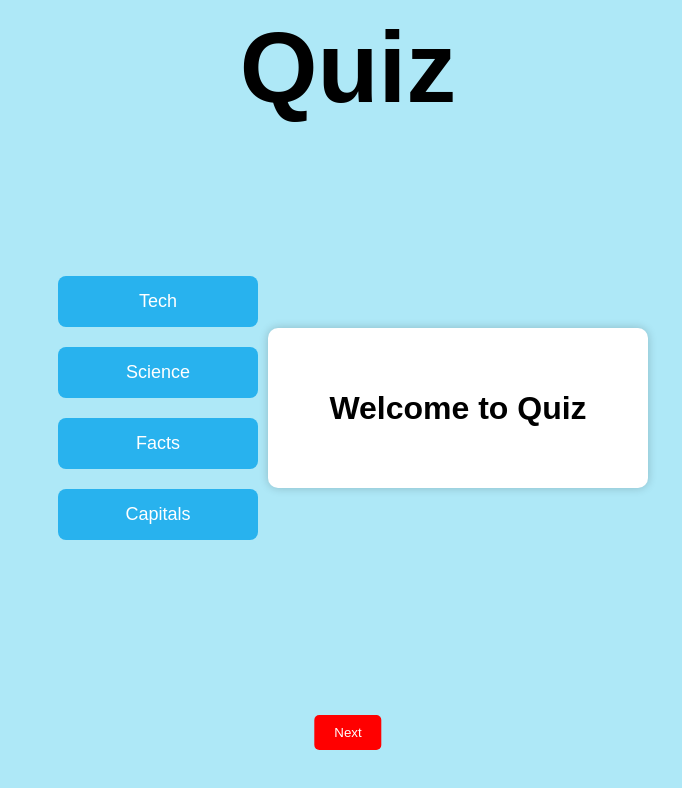
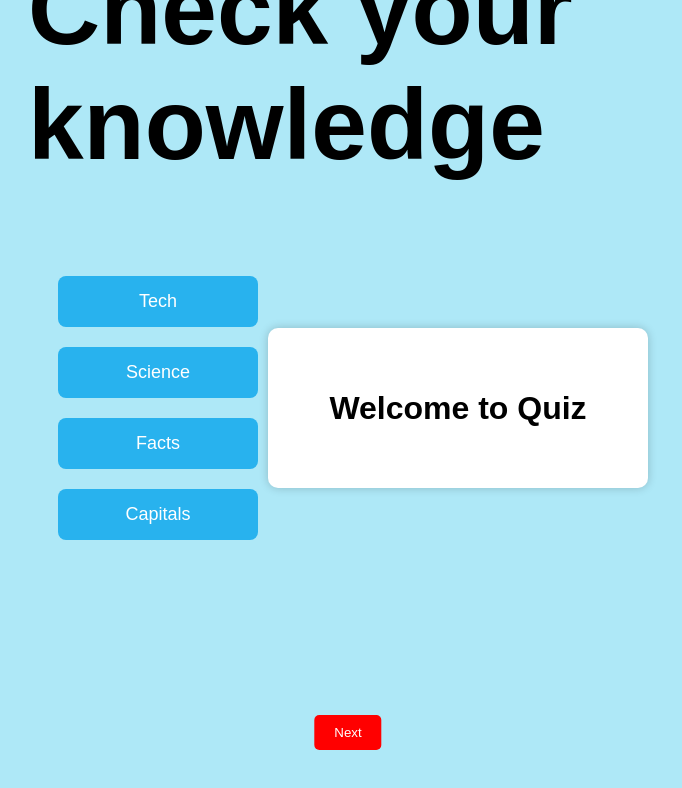
Before and after one commit to yatin70/quiz-website, a plain HTML site: page index.html in a window 1280 px wide. Shown: the whole page, without its empty margins (292-974 px from the left). Drawn offline with Linux system fonts and the light colour scheme.

Commit message:
Update index.html

```diff
--- a/index.html
+++ b/index.html
@@ -6,7 +6,7 @@
   <link rel="stylesheet" href="style2.css">
 </head>
 <body>
-  <h1 class="outside">Quiz</h1>
+  <h1 class="outside">Check your knowledge</h1>
   <div id="category-screen">
   <button class="category-btn" data-category="tech">Tech</button>
   <button class="category-btn" data-category="science">Science</button>
```
